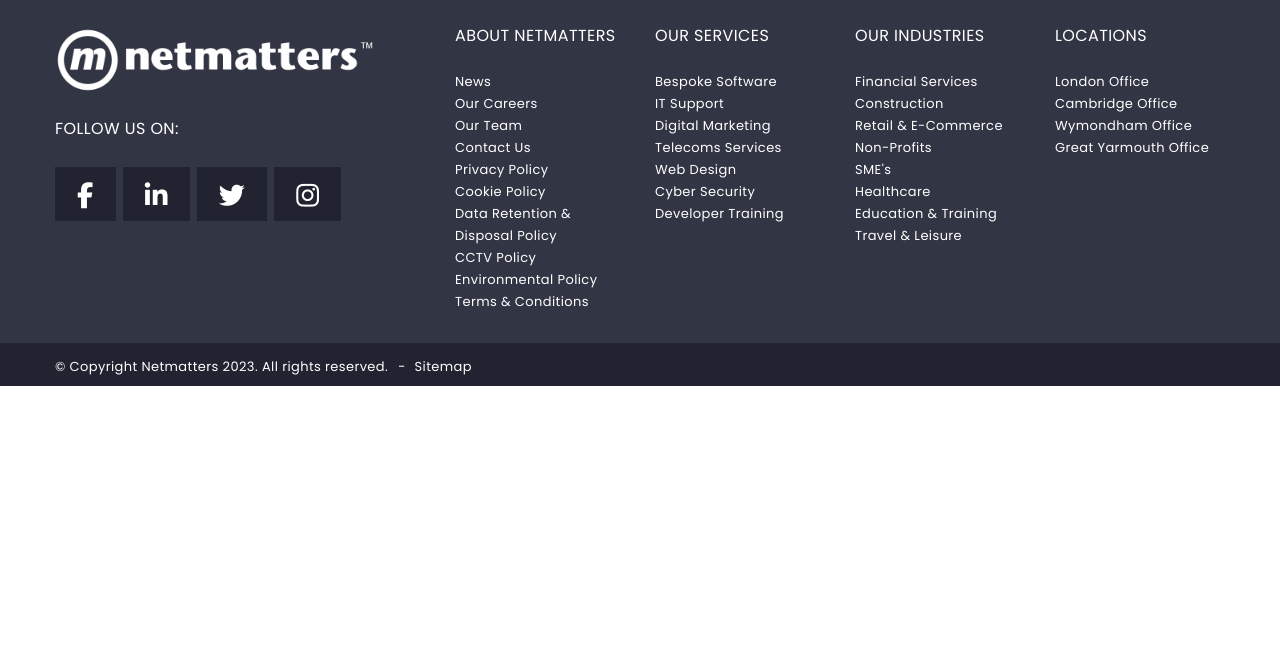
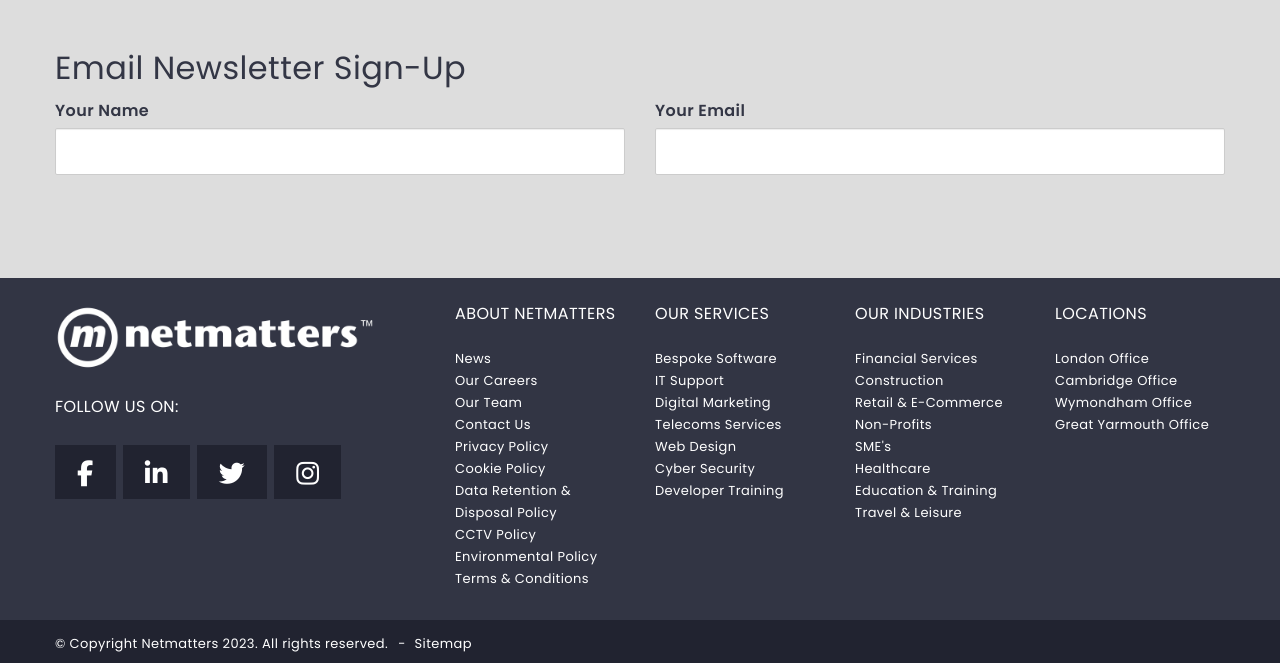
Before and after one commit to JasonFurmage/Netmatters-Homepage, a PHP site: page / in a window 1280 px wide. Shown: the top 663 px of the page. Run offline with PHP 8.4, Linux system fonts and the light colour scheme; some libraries are stand-ins or nearby versions.

Commit message:
Added text fields for newsletter section.

```diff
--- a/css/application.css
+++ b/css/application.css
@@ -390,7 +390,15 @@ body {
   color: #666;
 }
 
-/* line 1, ../../../GitHub/Netmatters-Homepage/scss/layout/_container.scss */
+/* line 17, ../../../GitHub/Netmatters-Homepage/scss/base/_base.scss */
+label {
+  font-weight: 600;
+  color: #333645;
+  margin-bottom: 5px;
+  display: inline-block;
+}
+
+/* line 1, ../../../GitHub/Netmatters-Homepage/scss/components/_containers.scss */
 .container {
   margin-right: auto;
   margin-left: auto;
@@ -399,24 +407,44 @@ body {
 }
 
 @media (min-width: 768px) {
-  /* line 1, ../../../GitHub/Netmatters-Homepage/scss/layout/_container.scss */
+  /* line 1, ../../../GitHub/Netmatters-Homepage/scss/components/_containers.scss */
   .container {
     width: 750px;
   }
 }
 
 @media (min-width: 992px) {
-  /* line 1, ../../../GitHub/Netmatters-Homepage/scss/layout/_container.scss */
+  /* line 1, ../../../GitHub/Netmatters-Homepage/scss/components/_containers.scss */
   .container {
     width: 970px;
   }
 }
 
 @media (min-width: 1260px) {
-  /* line 1, ../../../GitHub/Netmatters-Homepage/scss/layout/_container.scss */
+  /* line 1, ../../../GitHub/Netmatters-Homepage/scss/components/_containers.scss */
   .container {
     width: 1200px;
   }
+}
+
+/* line 1, ../../../GitHub/Netmatters-Homepage/scss/components/_inputs.scss */
+.inputs_text-field {
+  width: 100%;
+  height: 47px;
+  padding: 5px 15px;
+  background-color: #fff;
+  background-image: none;
+  border: 1px solid #ccc;
+  border-radius: 2px;
+  box-shadow: inset 0 1px 1px rgba(0, 0, 0, 0.075);
+  transition: border-color .15s ease-in-out,box-shadow .15s ease-in-out;
+}
+
+/* line 12, ../../../GitHub/Netmatters-Homepage/scss/components/_inputs.scss */
+.inputs_text-field:focus {
+  border-color: #5bc0de;
+  outline: 0;
+  box-shadow: inset 0 1px 1px rgba(0, 0, 0, 0.075), 0 0 8px rgba(91, 192, 222, 0.6);
 }
 
 /* line 5, ../../../GitHub/Netmatters-Homepage/scss/layout/_footer.scss */
@@ -661,4 +689,52 @@ footer a:hover {
   background-color: #ddd;
 }
 
+/* line 5, ../../../GitHub/Netmatters-Homepage/scss/layout/_newsletter.scss */
+.newsletter_form {
+  margin: 0;
+  padding: 50px 0;
+}
+
+/* line 9, ../../../GitHub/Netmatters-Homepage/scss/layout/_newsletter.scss */
+.newsletter_form h2 {
+  font-size: 2rem;
+  font-weight: 400;
+  line-height: 1.1;
+  margin: 0 0 15px;
+  color: #333645;
+}
+
+/* line 18, ../../../GitHub/Netmatters-Homepage/scss/layout/_newsletter.scss */
+.newsletter_form-input-wrapper {
+  display: flex;
+  flex-wrap: wrap;
+  margin-left: -15px;
+  margin-right: -15px;
+}
+
+/* line 25, ../../../GitHub/Netmatters-Homepage/scss/layout/_newsletter.scss */
+.newsletter_form-input {
+  padding-left: 15px;
+  padding-right: 15px;
+  width: 100%;
+}
+
+@media (min-width: 992px) {
+  /* line 25, ../../../GitHub/Netmatters-Homepage/scss/layout/_newsletter.scss */
+  .newsletter_form-input {
+    width: 50%;
+  }
+}
+
+/* line 36, ../../../GitHub/Netmatters-Homepage/scss/layout/_newsletter.scss */
+.newsletter_form-input-group {
+  margin-bottom: 15px;
+}
+
+/* line 40, ../../../GitHub/Netmatters-Homepage/scss/layout/_newsletter.scss */
+.newsletter_form-marketing {
+  line-height: 32px;
+  cursor: pointer;
+}
+
 /*# sourceMappingURL=application.css.map */
--- a/index.html
+++ b/index.html
@@ -25,14 +25,34 @@
 
     <main>
 
+        <!-- Newsletter -->
+
         <div class="newsletter">
 
             <div class="container">
 
-
-
+                <form method="POST" action="#" accept-charset="UTF-8" id="newsletter_form" class="newsletter_form">
+                    <h2>Email Newsletter Sign-Up</h2>
+                    <div class="newsletter_form-input-wrapper">
+                        <div class="newsletter_form-input">
+                            <div class="newsletter_form-input-group">
+                                <label for="newsletter-name" class="inputs_required">Your Name</label>
+                                <input class="inputs_text-field" id="newsletter-name" name="name" type="text">
+                            </div>
+                        </div>
+                        <div class="newsletter_form-input">
+                            <div class="newsletter_form-input-group">
+                                <label for="newsletter-email" class="inputs_required">Your Email</label>
+                                <input class="inputs_text-field" id="newsletter-email" name="email" type="text">
+                            </div>
+                        </div>
+                    </div>
+                    <div class="newsletter_form-input-group">
+                        <label class="newsletter_form-marketing">
+                        </label>
+                    </div>
+                </form>
             </div>
-
         </div>
 
     </main>
--- a/scss/base/_base.scss
+++ b/scss/base/_base.scss
@@ -13,3 +13,10 @@ body {
     letter-spacing: .4px;
     color: #666
 }
+
+label {
+    font-weight: 600;
+    color: #333645;
+    margin-bottom: 5px;
+    display: inline-block;
+}
--- a/scss/components/_index.scss
+++ b/scss/components/_index.scss
@@ -1 +1,3 @@
 @import '_buttons';
+@import '_containers';
+@import '_inputs';
--- /dev/null
+++ b/scss/components/_inputs.scss
@@ -0,0 +1,17 @@
+.inputs_text-field {
+    width: 100%;
+    height: 47px;
+    padding: 5px 15px;
+    background-color: #fff;
+    background-image: none;
+    border: 1px solid #ccc;
+    border-radius: 2px;
+    box-shadow: inset 0 1px 1px rgba(0,0,0,.075);
+    transition: border-color .15s ease-in-out,box-shadow .15s ease-in-out;
+
+    &:focus {
+        border-color: #5bc0de;
+        outline: 0;
+        box-shadow: inset 0 1px 1px rgba(0,0,0,.075), 0 0 8px rgba(91,192,222,.6);
+    }
+}
--- a/scss/layout/_index.scss
+++ b/scss/layout/_index.scss
@@ -1,4 +1,3 @@
-@import '_container';
 @import '_footer';
 @import '_cookies';
 @import '_newsletter';
--- a/scss/layout/_newsletter.scss
+++ b/scss/layout/_newsletter.scss
@@ -1,3 +1,43 @@
 .newsletter {
     background-color: #ddd;
 }
+
+.newsletter_form {
+    margin: 0;
+    padding: 50px 0;
+
+    h2 {
+        font-size: 2rem;
+        font-weight: 400;
+        line-height: 1.1;
+        margin: 0 0 15px;
+        color: #333645;
+    }
+}
+
+.newsletter_form-input-wrapper {
+    display: flex;
+    flex-wrap: wrap;
+    margin-left: -15px;
+    margin-right: -15px;
+}
+
+.newsletter_form-input {
+    padding-left: 15px;
+    padding-right: 15px;
+
+    width: 100%;
+
+    @include mq_min(medium) {
+        width: 50%;
+    }
+}
+
+.newsletter_form-input-group {
+    margin-bottom: 15px;
+}
+
+.newsletter_form-marketing {
+    line-height: 32px;
+    cursor: pointer;
+}
```
Also changed, not shown: scss/components/_containers.scss (renamed from scss/layout/_container.scss), scss/utilities/_help.scss (added), 1 other file.
